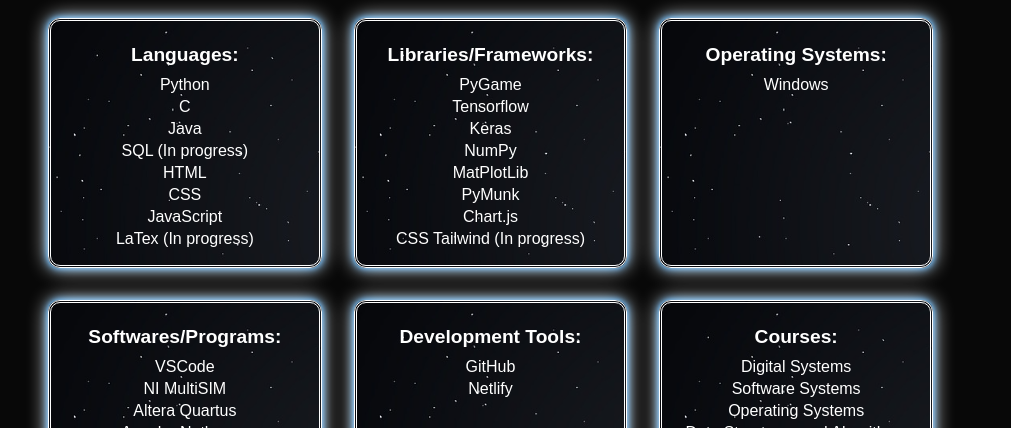
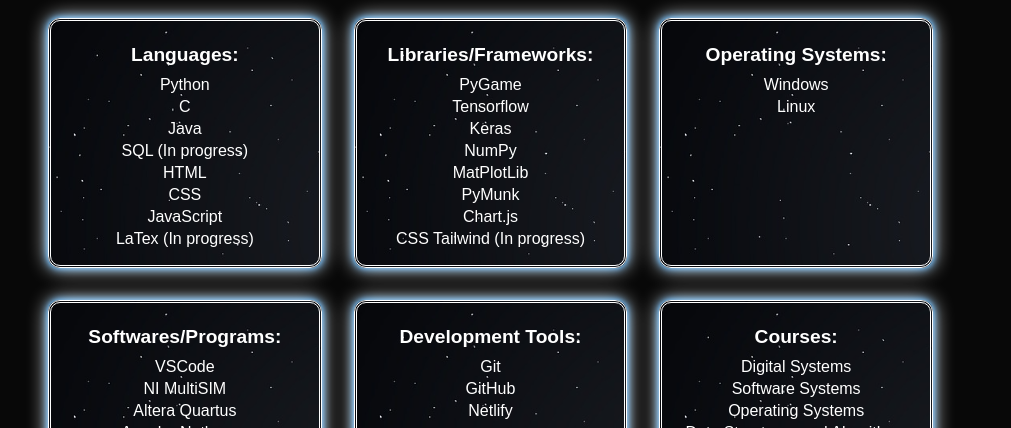
Before and after one commit to deep-patel21/Portfolio-Website, a plain HTML site: page index.html in a window 1280 px wide. Shown: the part 2210-2638 px from the top of the page, without its empty margins (147-1158 px from the left). Drawn offline with nearby package versions, Linux system fonts and the light colour scheme.

Commit message:
Update index.html

```diff
--- a/index.html
+++ b/index.html
@@ -167,6 +167,7 @@
                     <div class="technology-stack-box">
                         <h2>Operating Systems:</h2>
                         <h4>Windows</h4>
+                        <h4>Linux</h4>
                     </div>
                     <div class="technology-stack-box">
                         <h2>Softwares/Programs:</h2>
@@ -182,6 +183,7 @@
                     </div>
                     <div class="technology-stack-box">
                         <h2>Development Tools:</h2>
+                        <h4>Git</h4>
                         <h4>GitHub</h4>
                         <h4>Netlify</h4>
                     </div>
```
